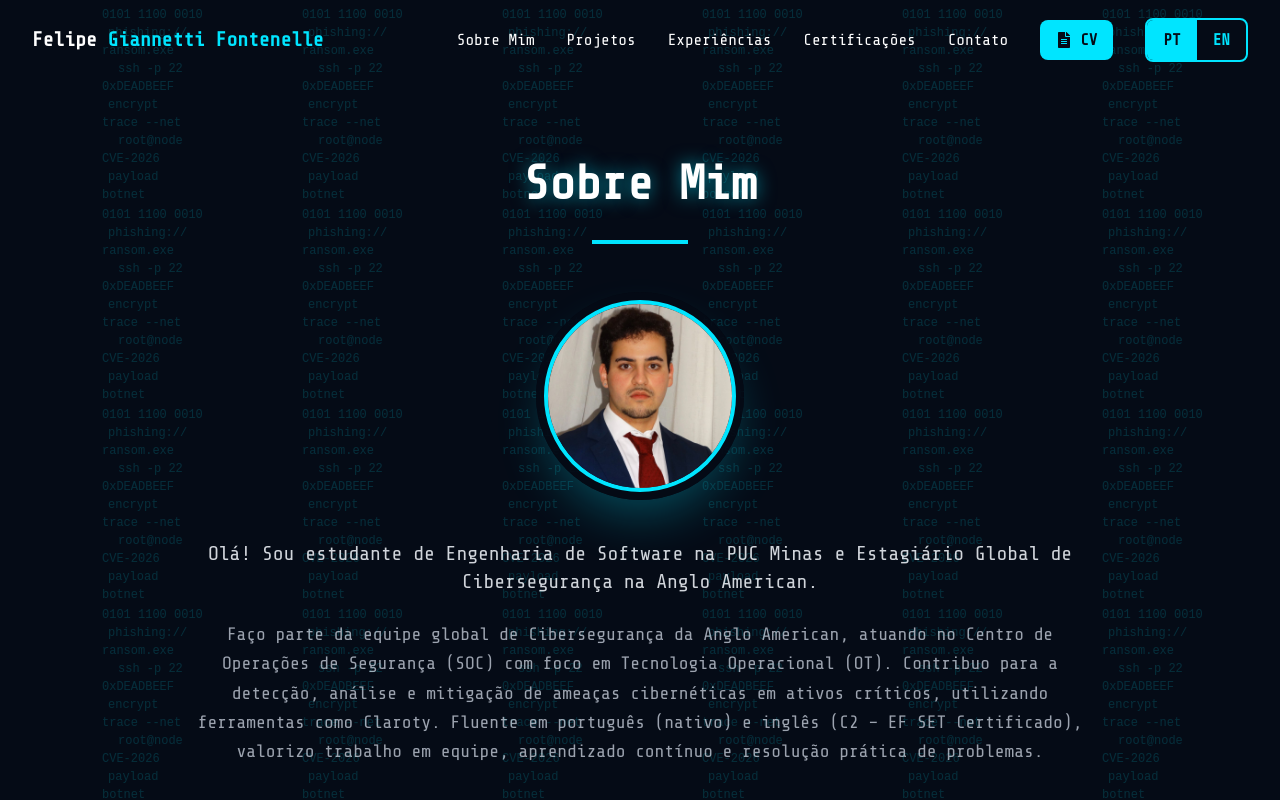
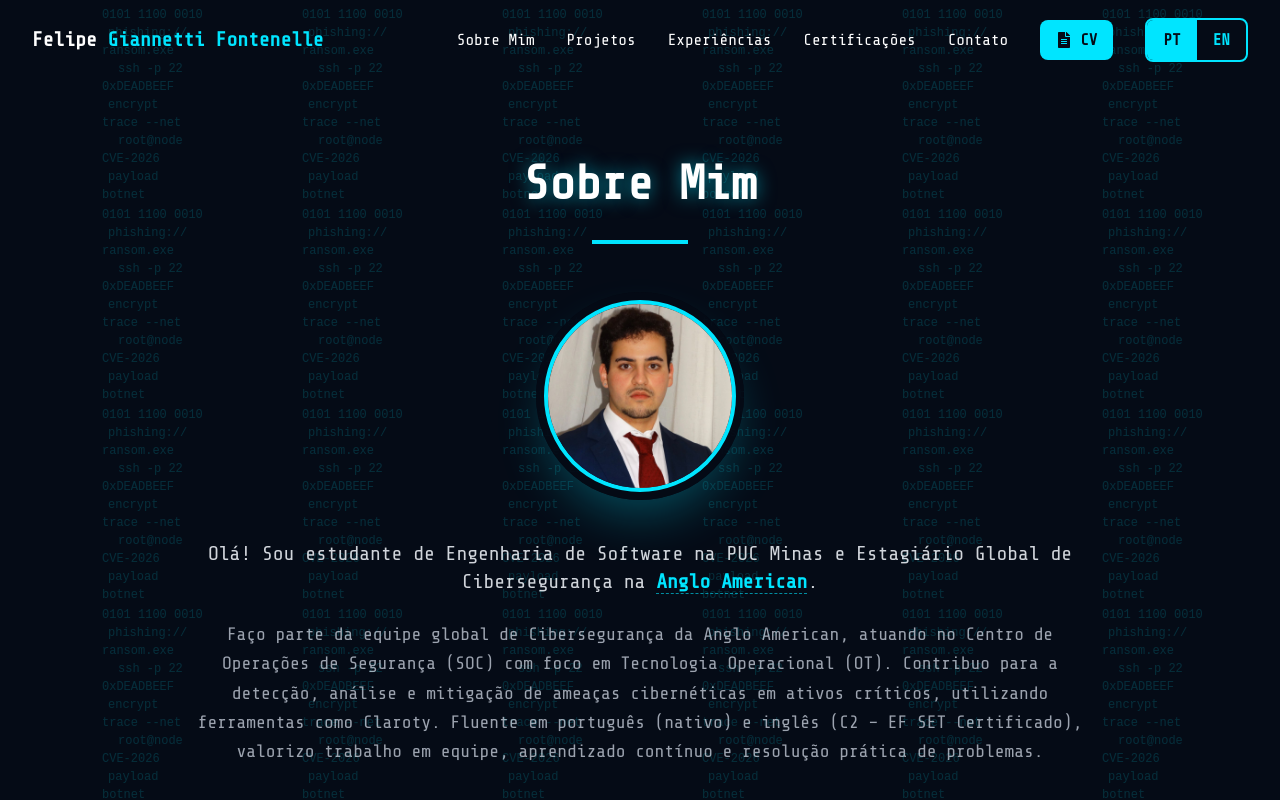
Before and after one commit to felipegiannetti/portfolio-felipe-giannetti-fontenelle, a React (Vite) app: page / in a window 1280 px wide. Shown: the top 800 px of the page. Built offline with nearby package versions, Linux system fonts and the light colour scheme.

Commit message:
highligthing anglo american

```diff
--- a/src/components/About.jsx
+++ b/src/components/About.jsx
@@ -1,12 +1,46 @@
 import React, { useState } from 'react';
-import { FaGraduationCap, FaCode, FaRocket, FaDownload, FaTimes } from 'react-icons/fa';
+import { FaGraduationCap, FaCode, FaRocket, FaDownload, FaTimes, FaBuilding } from 'react-icons/fa';
+
+const AngloTooltip = ({ language }) => {
+  const [show, setShow] = useState(false);
+  const text = {
+    pt: 'Mineradora global presente em mais de 40 países, líder em mineração de diamantes, platina, cobre e minério de ferro. Com sede em Londres, a Anglo American é uma das maiores empresas de mineração diversificada do mundo.',
+    en: 'Global mining company operating in over 40 countries, leader in diamonds, platinum, copper and iron ore. Headquartered in London, Anglo American is one of the world\'s largest diversified mining companies.',
+  };
+  return (
+    <span
+      className="relative inline-block"
+      onMouseEnter={() => setShow(true)}
+      onMouseLeave={() => setShow(false)}
+    >
+      <span className="text-accent-green font-bold cursor-pointer border-b border-dashed border-accent-green/60">
+        Anglo American
+      </span>
+      {show && (
+        <span className="absolute bottom-full left-1/2 -translate-x-1/2 mb-2 z-50 w-72 bg-primary-blue border border-accent-green/50 rounded-lg p-3 shadow-xl pointer-events-none">
+          <span className="flex items-center gap-2 mb-1.5">
+            <FaBuilding className="text-accent-green flex-shrink-0" size={13} />
+            <span className="text-accent-green font-bold text-xs uppercase tracking-wider">Anglo American</span>
+          </span>
+          <span className="text-gray-300 text-xs leading-relaxed">{text[language]}</span>
+          {/* Arrow */}
+          <span className="absolute top-full left-1/2 -translate-x-1/2 border-4 border-transparent border-t-accent-green/50"></span>
+        </span>
+      )}
+    </span>
+  );
+};
 
 const About = ({ language, showCurriculo, setShowCurriculo }) => {
 
   const content = {
     pt: {
       title: 'Sobre Mim',
-      intro: 'Olá! Sou estudante de Engenharia de Software na PUC Minas e Estagiário Global de Cibersegurança na Anglo American.',
+      intro: (
+        <>
+          Olá! Sou estudante de Engenharia de Software na PUC Minas e Estagiário Global de Cibersegurança na <AngloTooltip language="pt" />.
+        </>
+      ),
       description:
         'Faço parte da equipe global de Cibersegurança da Anglo American, atuando no Centro de Operações de Segurança (SOC) com foco em Tecnologia Operacional (OT). Contribuo para a detecção, análise e mitigação de ameaças cibernéticas em ativos críticos, utilizando ferramentas como Claroty. Fluente em português (nativo) e inglês (C2 – EF SET Certificado), valorizo trabalho em equipe, aprendizado contínuo e resolução prática de problemas.',
       cards: [
@@ -29,7 +63,11 @@ const About = ({ language, showCurriculo, setShowCurriculo }) => {
     },
     en: {
       title: 'About Me',
-      intro: 'Hello! I am a Software Engineering student at PUC Minas and Global Cybersecurity Intern at Anglo American.',
+      intro: (
+        <>
+          Hello! I am a Software Engineering student at PUC Minas and Global Cybersecurity Intern at <AngloTooltip language="en" />.
+        </>
+      ),
       description:
         'I am part of the Global Cybersecurity team at Anglo American, working as a Security Operations Center (SOC) Intern focused on Operational Technology (OT) environments. I contribute to the detection, analysis, and mitigation of cybersecurity threats targeting critical OT assets, leveraging tools such as Claroty. Fluent in Portuguese (native) and English (C2 – EF SET Certified), I value teamwork, continuous learning, and practical problem-solving.',
       cards: [
```
